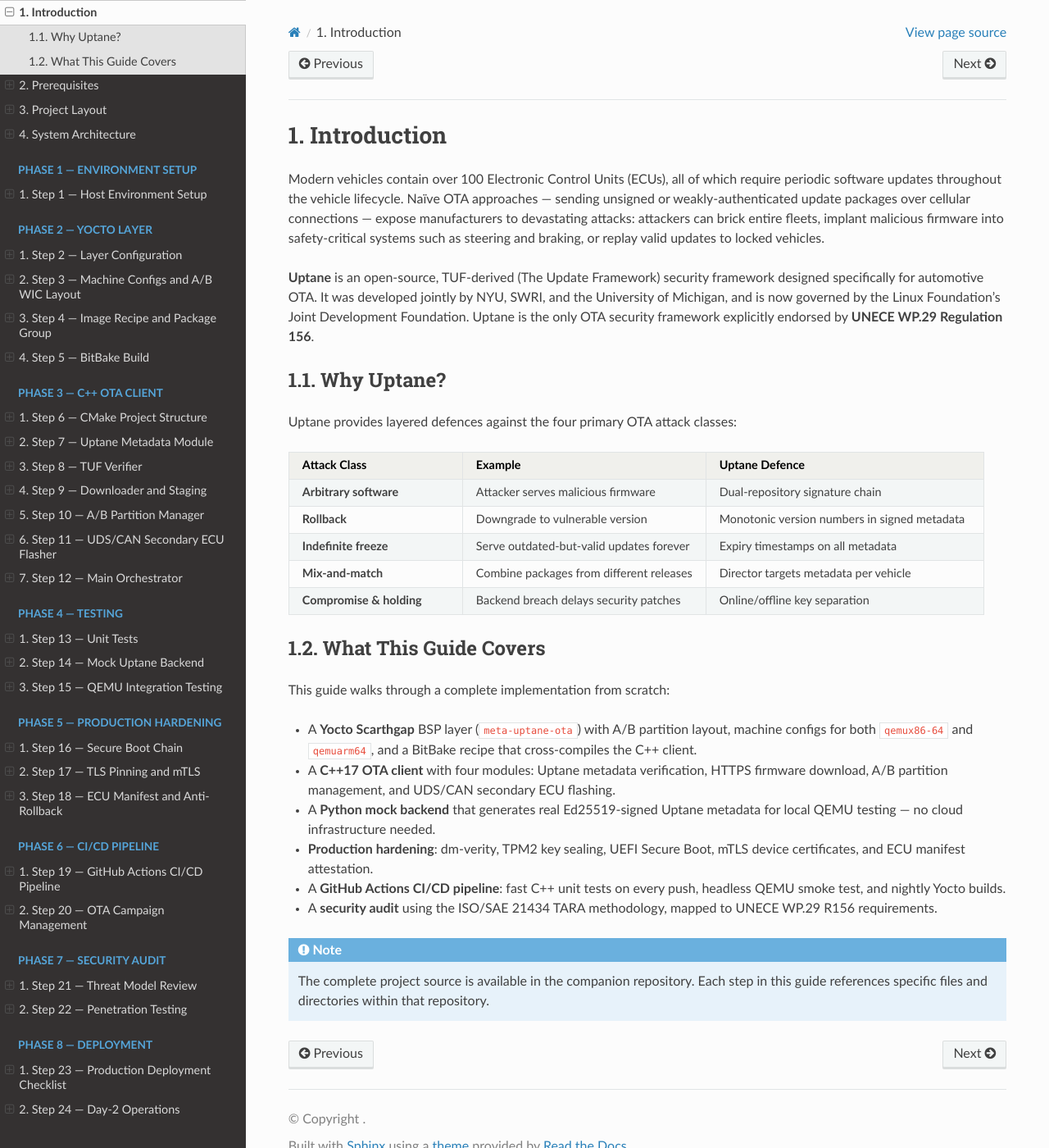
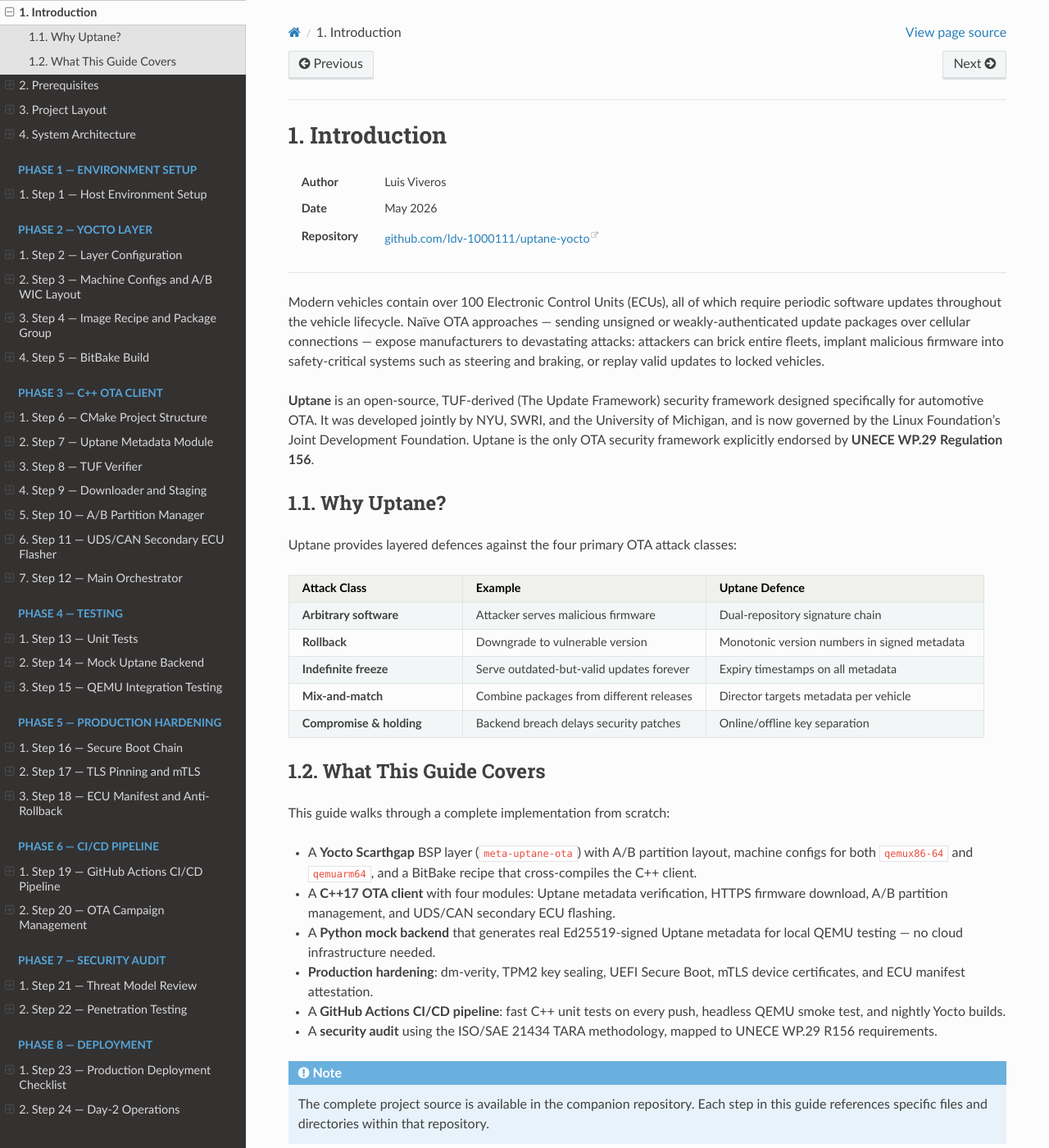
Before and after one commit to ldv-1000111/uptane-yocto, a Sphinx documentation site: the page built from docs/source/overview/introduction.rst, in a window 1280 px wide and 1400 px high. Shown: the whole window at 82% size. Built offline with Sphinx 7.4.7 and the Read the Docs theme 3.1.0, drawn with Linux system fonts in a browser that asks for light colours.

Commit message:
author, date, github updates

```diff
--- a/docs/source/_static/custom.css
+++ b/docs/source/_static/custom.css
@@ -42,3 +42,13 @@
 /* Table improvements */
 table.docutils { font-size: 14px; }
 table.docutils thead th { background: #f0f0ec; }
+
+/* Borderless metadata table (used on introduction page) */
+table.borderless,
+table.borderless td,
+table.borderless th {
+    border: none !important;
+    background: transparent !important;
+    padding: 3px 12px 3px 0;
+}
+table.borderless tr:hover td { background: transparent !important; }
--- a/docs/source/overview/introduction.rst
+++ b/docs/source/overview/introduction.rst
@@ -1,5 +1,18 @@
 Introduction
 ============
+
+.. list-table::
+   :widths: 20 80
+   :class: borderless
+
+   * - **Author**
+     - Luis Viveros
+   * - **Date**
+     - May 2026
+   * - **Repository**
+     - `github.com/ldv-1000111/uptane-yocto <https://github.com/ldv-1000111/uptane-yocto>`_
+
+----
 
 Modern vehicles contain over 100 Electronic Control Units (ECUs), all of
 which require periodic software updates throughout the vehicle lifecycle.
```
